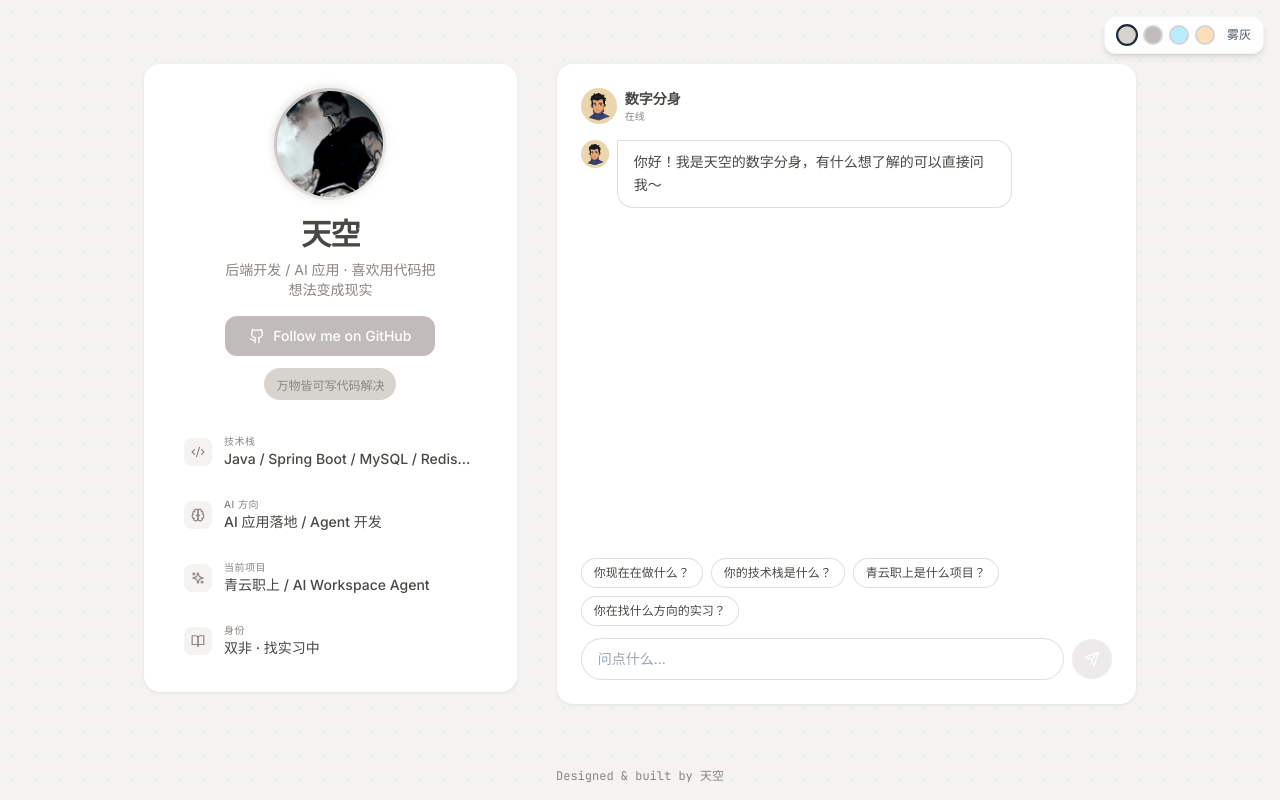
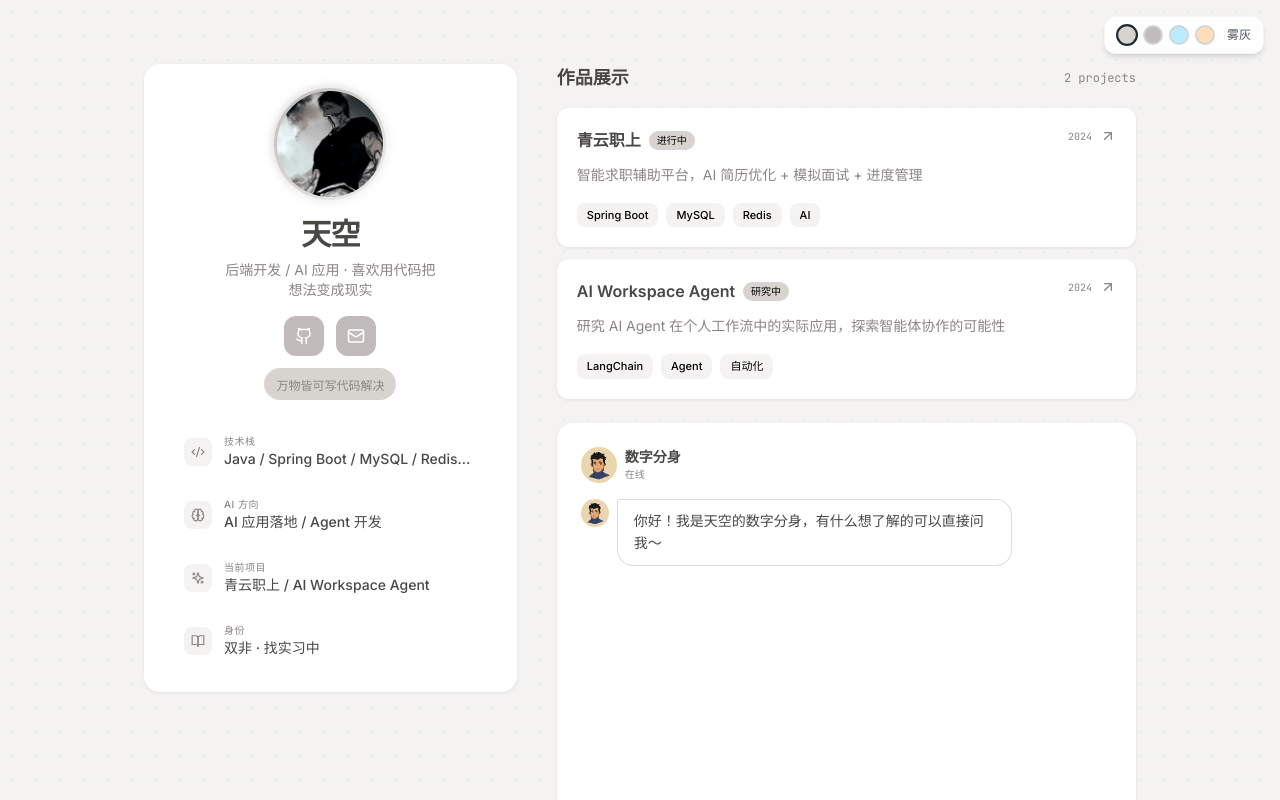
Before and after one commit to Sky-Sheepfold/homepage, a React (Vite) app: page / in a window 1280 px wide. Shown: the top 800 px of the page. Built offline with nearby package versions, Linux system fonts and the light colour scheme; no server answers.

Commit message:
fix(ui): 修复页面刷新后定位偏下问题并添加邮箱链接

```diff
--- a/src/App.tsx
+++ b/src/App.tsx
@@ -2,11 +2,13 @@ import { useEffect } from 'react';
 import ProfileSection from './components/ProfileSection';
 import ChatSection from './components/ChatSection';
 import ThemeSwitcher from './components/ThemeSwitcher';
+import WorksSection from './components/WorksSection';
 import { applyFavicon } from './utils/faviconService';
 
 function App() {
   useEffect(() => {
     applyFavicon();
+    window.scrollTo(0, 0);
   }, []);
   return (
     <div className="min-h-screen theme-bg">
@@ -22,7 +24,9 @@ function App() {
             </div>
           </div>
 
-          <div className="lg:col-span-3">
+          <div className="lg:col-span-3 space-y-6">
+            <WorksSection />
+
             <div className="theme-bg-card rounded-2xl p-6 h-[520px] lg:h-[640px] flex flex-col">
               <ChatSection />
             </div>
--- a/src/components/ChatSection.tsx
+++ b/src/components/ChatSection.tsx
@@ -20,7 +20,7 @@ const KNOWLEDGE: { keywords: string[]; answer: string }[] = [
   {
     keywords: ['联系', '邮箱', 'email', '微信', '怎么找你'],
     answer:
-      '你可以通过邮箱 sky@example.com 联系天空，也可以在 GitHub 上找到他。欢迎交流！',
+      '你可以通过邮箱 yanggq27@gmail.com 联系天空，也可以在 GitHub 上找到他。欢迎交流！',
   },
   {
     keywords: ['技术栈', '技术', '会什么', '擅长', '技能', 'stack'],
--- a/src/components/ProfileSection.tsx
+++ b/src/components/ProfileSection.tsx
@@ -1,4 +1,4 @@
-import { Code2, Brain, Sparkles, Github, BookOpen } from 'lucide-react';
+import { Code2, Brain, Sparkles, Github, Mail, BookOpen } from 'lucide-react';
 
 const infoCards = [
   {
@@ -25,6 +25,7 @@ const infoCards = [
 
 const links = [
   { icon: Github, label: 'GitHub', href: 'https://github.com/Sky-Sheepfold', text: 'Sky-Sheepfold' },
+  { icon: Mail, label: '邮箱', href: 'mailto:yanggq27@gmail.com', text: 'yanggq27@gmail.com' },
 ];
 
 export default function ProfileSection() {
@@ -42,15 +43,20 @@ export default function ProfileSection() {
         后端开发 / AI 应用 · 喜欢用代码把想法变成现实
       </p>
 
-      <a
-        href={links[0].href}
-        target="_blank"
-        rel="noopener noreferrer"
-        className="mt-4 inline-flex items-center gap-2 px-6 py-2.5 text-sm font-medium text-white rounded-xl hover:opacity-90 transition-opacity theme-primary-dark"
-      >
-        <Github size={16} />
-        Follow me on GitHub
-      </a>
+      <div className="mt-4 flex items-center justify-center gap-3">
+        {links.map((link) => (
+          <a
+            key={link.label}
+            href={link.href}
+            target={link.href.startsWith('http') ? '_blank' : undefined}
+            rel={link.href.startsWith('http') ? 'noopener noreferrer' : undefined}
+            className="w-10 h-10 flex items-center justify-center rounded-xl hover:opacity-90 transition-opacity theme-primary-dark"
+            title={link.label}
+          >
+            <link.icon size={18} className="text-white" />
+          </a>
+        ))}
+      </div>
 
       <div className="mt-3 px-3 py-1 theme-primary rounded-full">
         <span className="text-xs font-mono theme-text-muted">万物皆可写代码解决</span>
--- /dev/null
+++ b/src/components/WorksSection.tsx
@@ -0,0 +1,72 @@
+import { ArrowUpRight } from 'lucide-react';
+
+const works = [
+  {
+    name: '青云职上',
+    description: '智能求职辅助平台，AI 简历优化 + 模拟面试 + 进度管理',
+    tags: ['Spring Boot', 'MySQL', 'Redis', 'AI'],
+    link: '#',
+    stats: '进行中',
+    year: '2024',
+  },
+  {
+    name: 'AI Workspace Agent',
+    description: '研究 AI Agent 在个人工作流中的实际应用，探索智能体协作的可能性',
+    tags: ['LangChain', 'Agent', '自动化'],
+    link: '#',
+    stats: '研究中',
+    year: '2024',
+  },
+];
+
+export default function WorksSection() {
+  return (
+    <section>
+      <div className="flex items-center justify-between mb-4">
+        <h2 className="text-lg font-semibold theme-text">作品展示</h2>
+        <span className="text-xs font-mono theme-text-muted">{works.length} projects</span>
+      </div>
+
+      <div className="space-y-3">
+        {works.map((work) => (
+          <a
+            key={work.name}
+            href={work.link}
+            className="group theme-bg-card rounded-xl p-5 hover:shadow-lg hover:scale-[1.01] transition-all duration-200 block"
+          >
+            <div className="flex items-start justify-between mb-3">
+              <div className="flex items-center gap-2">
+                <h3 className="font-semibold theme-text group-hover:opacity-80 transition-opacity">
+                  {work.name}
+                </h3>
+                <span className="px-2 py-0.5 text-[10px] font-medium theme-primary rounded-full">
+                  {work.stats}
+                </span>
+              </div>
+              <div className="flex items-center gap-2">
+                <span className="text-[10px] font-mono theme-text-muted">{work.year}</span>
+                <ArrowUpRight
+                  size={16}
+                  className="theme-text-muted group-hover:theme-primary group-hover:translate-x-0.5 group-hover:-translate-y-0.5 transition-colors"
+                />
+              </div>
+            </div>
+
+            <p className="text-sm theme-text-muted mb-4 leading-relaxed">{work.description}</p>
+
+            <div className="flex flex-wrap gap-2">
+              {work.tags.map((tag) => (
+                <span
+                  key={tag}
+                  className="px-2.5 py-1 text-[11px] font-medium theme-bg rounded-lg"
+                >
+                  {tag}
+                </span>
+              ))}
+            </div>
+          </a>
+        ))}
+      </div>
+    </section>
+  );
+}
```
